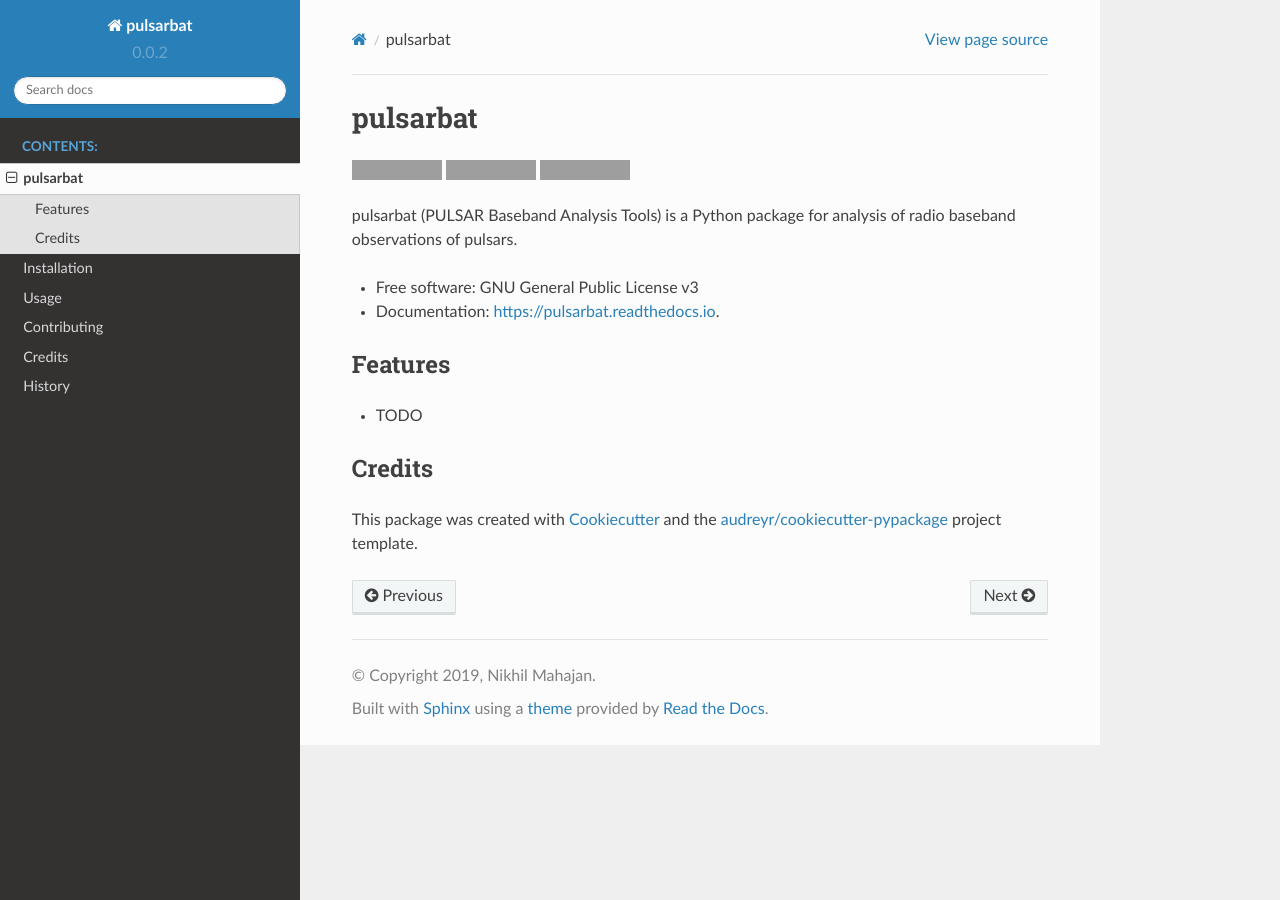
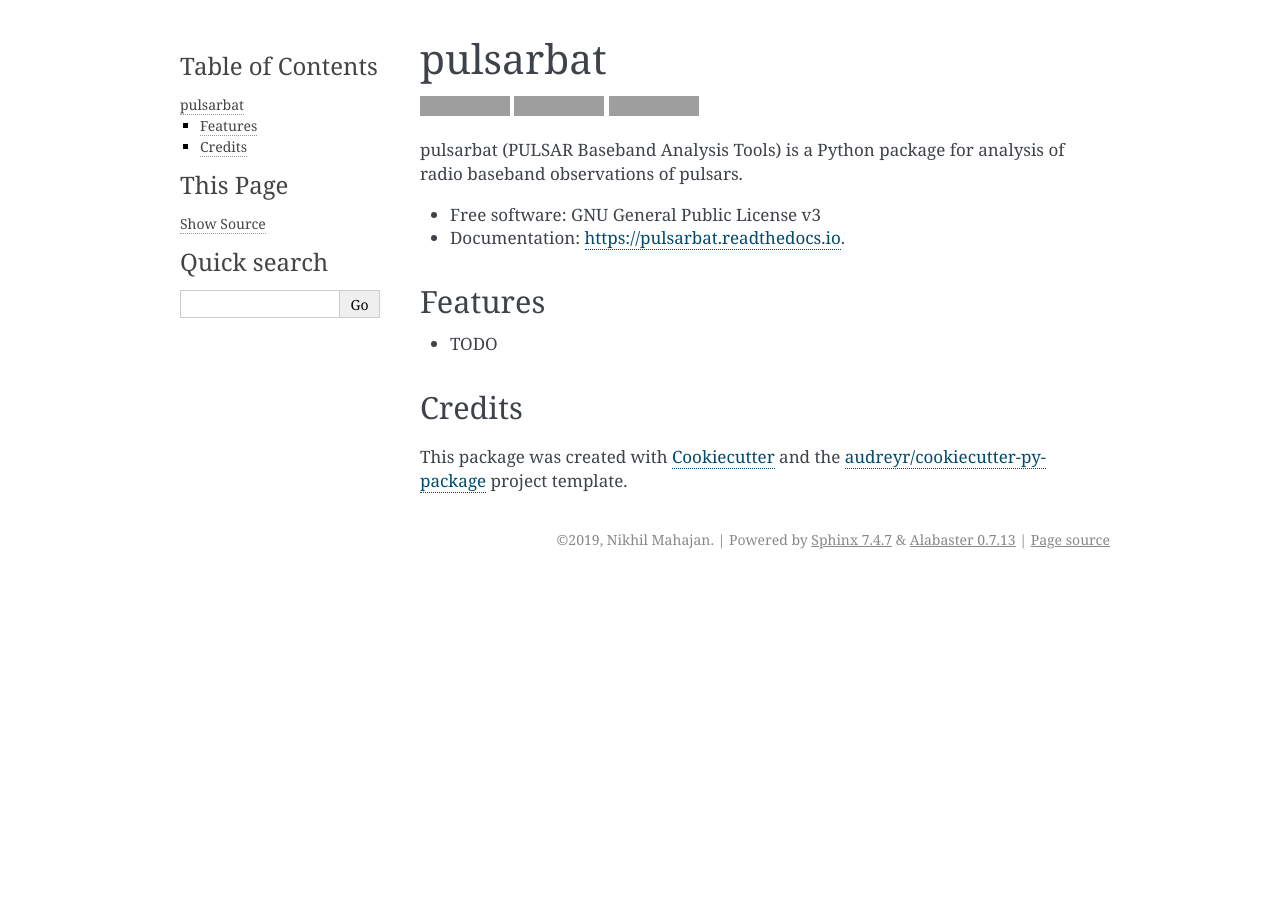
Before and after one commit to theXYZT/pulsarbat, a Sphinx documentation site: the page built from docs/readme.rst, in a window 1280 px wide. Built offline with Sphinx 7.4.7, drawn with Linux system fonts in a browser that asks for light colours; pages that are not in the unit, such as notebooks, are missing from menus; grey boxes are pictures that could not be loaded.

```diff
--- a/docs/conf.py
+++ b/docs/conf.py
@@ -50,7 +50,7 @@ intersphinx_mapping = {
     'pyfftw': ('https://pyfftw.readthedocs.io/en/latest/', None),
 }
 
-# default_role = 'py:obj'
+default_role = 'py:obj'
 
 # Add any paths that contain templates here, relative to this directory.
 templates_path = ['_templates']
@@ -103,7 +103,7 @@ todo_include_todos = False
 # The theme to use for HTML and HTML Help pages.  See the documentation for
 # a list of builtin themes.
 #
-html_theme = 'sphinx_rtd_theme'
+html_theme = 'alabaster'
 
 # Theme options are theme-specific and customize the look and feel of a
 # theme further.  For a list of options available for each theme, see the
--- a/docs/index.rst
+++ b/docs/index.rst
@@ -15,7 +15,7 @@ Welcome to pulsarbat's documentation!
 
 
 .. automodule:: pulsarbat
-   :members:
+   :members: BasebandSignal
 
 
 Indices and tables
--- a/requirements_dev.txt
+++ b/requirements_dev.txt
@@ -6,7 +6,6 @@ flake8==3.7.7
 tox==3.13.2
 coverage==4.5.3
 sphinx==2.1.2
-sphinx-rtd-theme==0.4.3
 numpydoc==0.9.1
 twine==1.13.0
 
```
Also changed, not shown: 1 other file.
